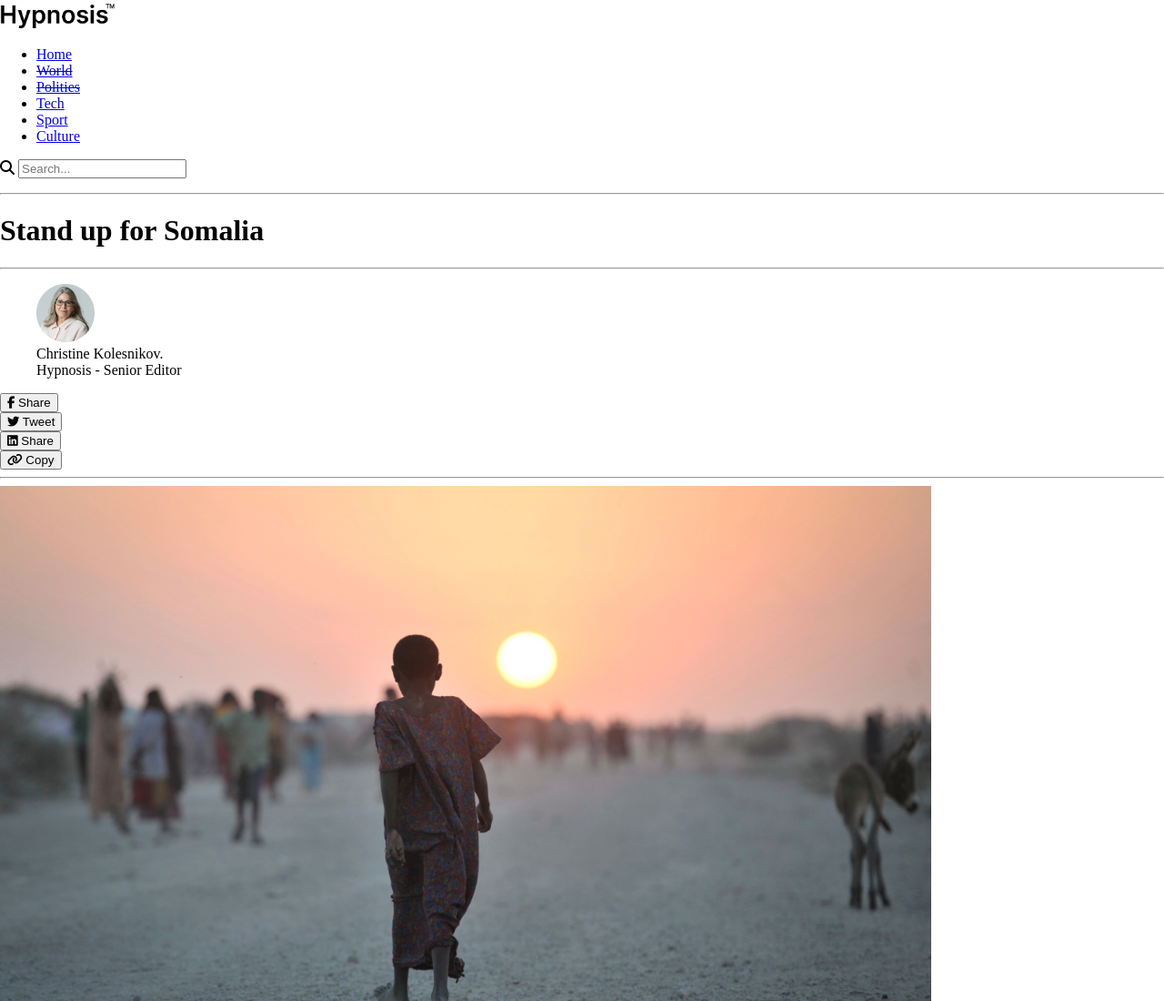
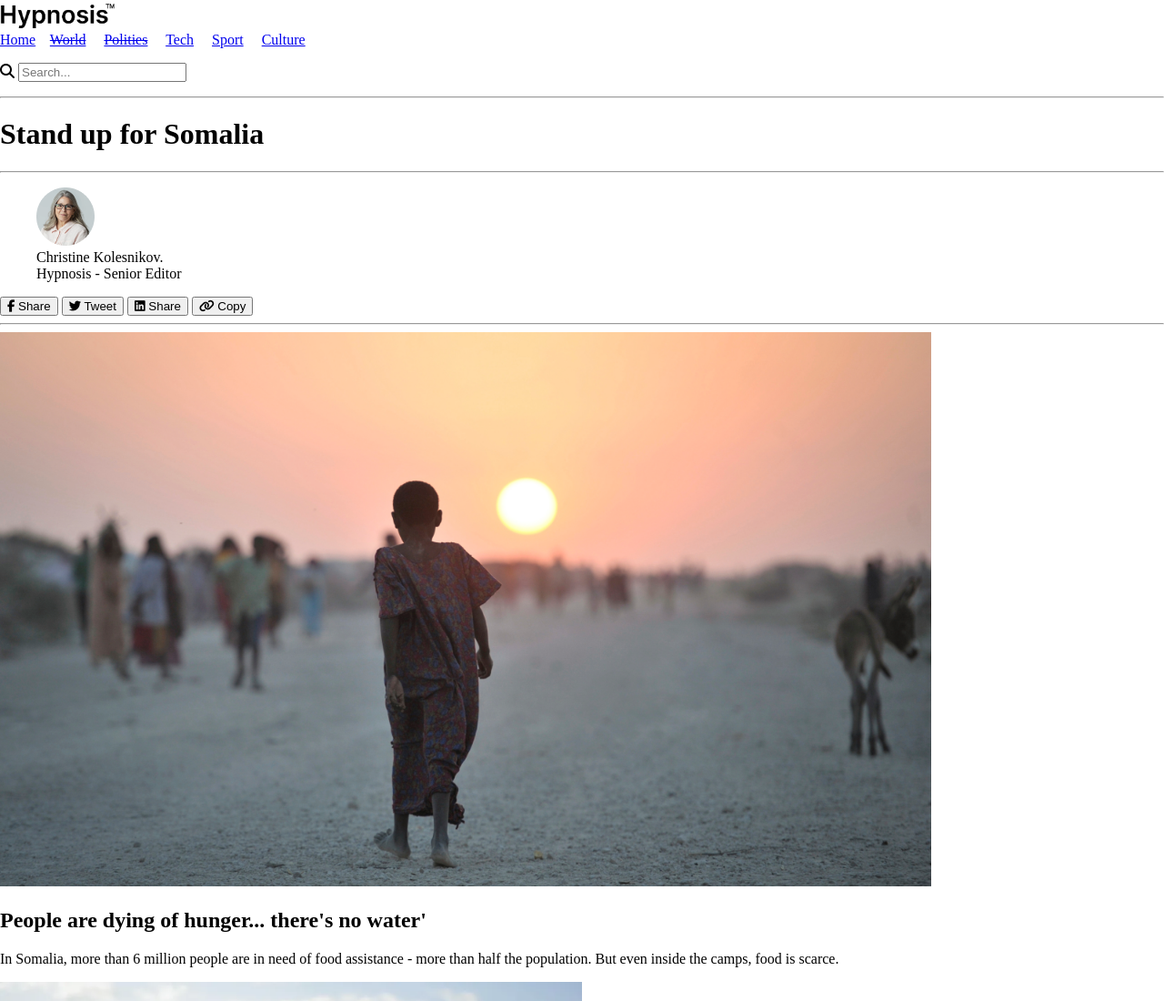
Before and after one commit to danyhoshi/hypnosis-project, a website: page index.html in a window 1280 px wide. Shown: the top 1100 px of the page at 91% size. Drawn offline with Linux system fonts and the light colour scheme.

Commit message:
Fix nav and share buttons display

```diff
--- a/index.html
+++ b/index.html
@@ -17,14 +17,12 @@
                 </div>
                 <div>
                     <nav>
-                        <ul>
-                            <li><a href="#">Home</a></li>
-                            <li><a href="#"><del>World</del></a></li>
-                            <li><a href="#"><del>Polities</del></a></li>
-                            <li><a href="#">Tech</a></li>
-                            <li><a href="#">Sport</a></li>
-                            <li><a href="#">Culture</a></li>
-                        </ul>
+                        <a href="#">Home</a>&nbsp; &nbsp;
+                        <a href="#"><del>World</del></a> &nbsp; &nbsp;
+                        <a href="#"><del>Polities</del></a> &nbsp; &nbsp;
+                        <a href="#">Tech</a> &nbsp; &nbsp;
+                        <a href="#">Sport</a> &nbsp; &nbsp;
+                        <a href="#">Culture</a>
                     </nav>
                 </div>
                 <div>
@@ -50,10 +48,10 @@
                             <figcaption>Christine Kolesnikov. </br> Hypnosis - Senior Editor</figcaption>
                         </figure>
                         <div>
-                            <div> <a href="#" target=""></a><button><i class="fab fa-facebook-f"></i> Share</button></a></div>
-                            <div> <a href="#" target=""></a><button><i class="fa-brands fa-twitter"></i> Tweet</button></a></div>
-                            <div> <a href="#" target=""></a><button><i class="fa-brands fa-linkedin"></i> Share</button></a></div>
-                            <div> <a href="#" target=""></a><button><i class="fas fa-link"></i> Copy</button></a></div>
+                            <a href="#" target=""><button><i class="fab fa-facebook-f"></i> Share</button></a>
+                            <a href="#" target=""><button><i class="fa-brands fa-twitter"></i> Tweet</button></a>
+                            <a href="#" target=""><button><i class="fa-brands fa-linkedin"></i> Share</button></a>
+                            <a href="#" target=""><button><i class="fas fa-link"></i> Copy</button></a>
                         </div>
                     </div>
                 <hr/>
```
